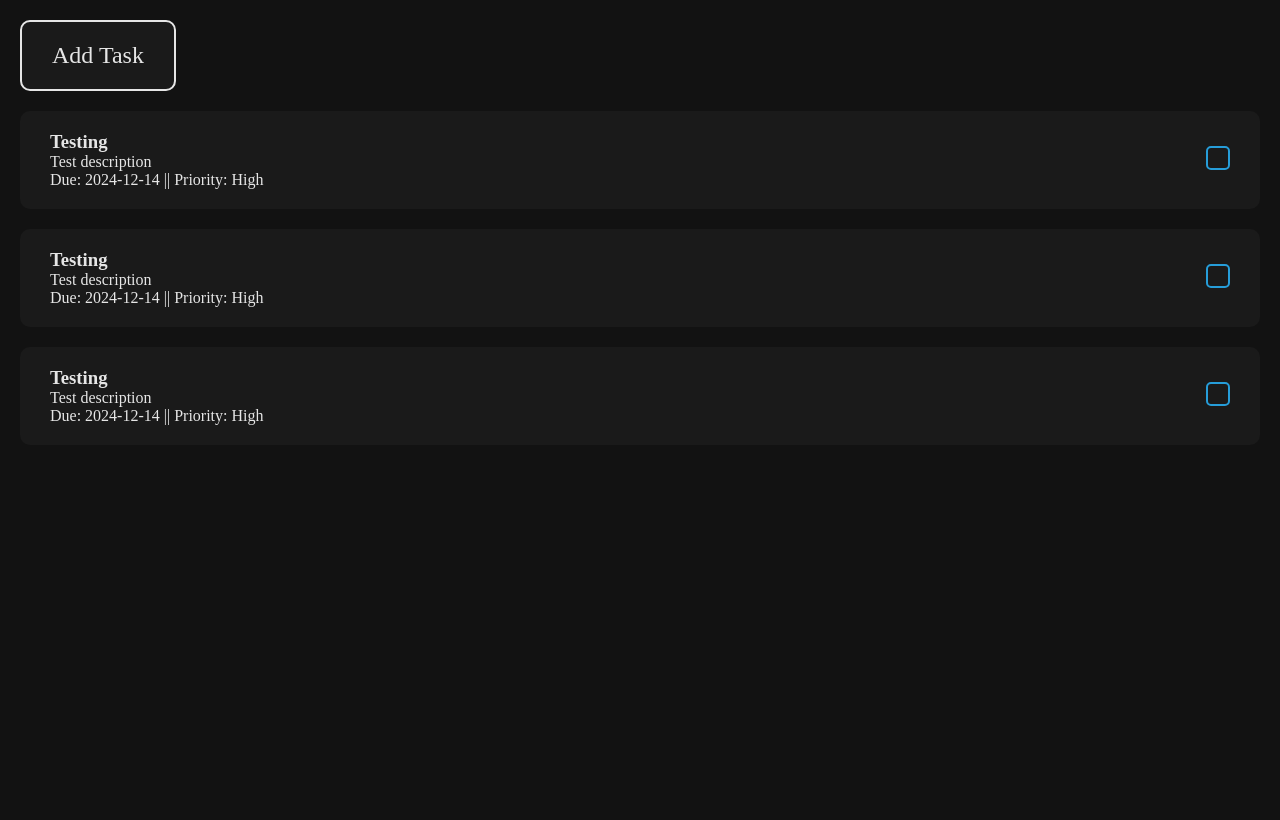
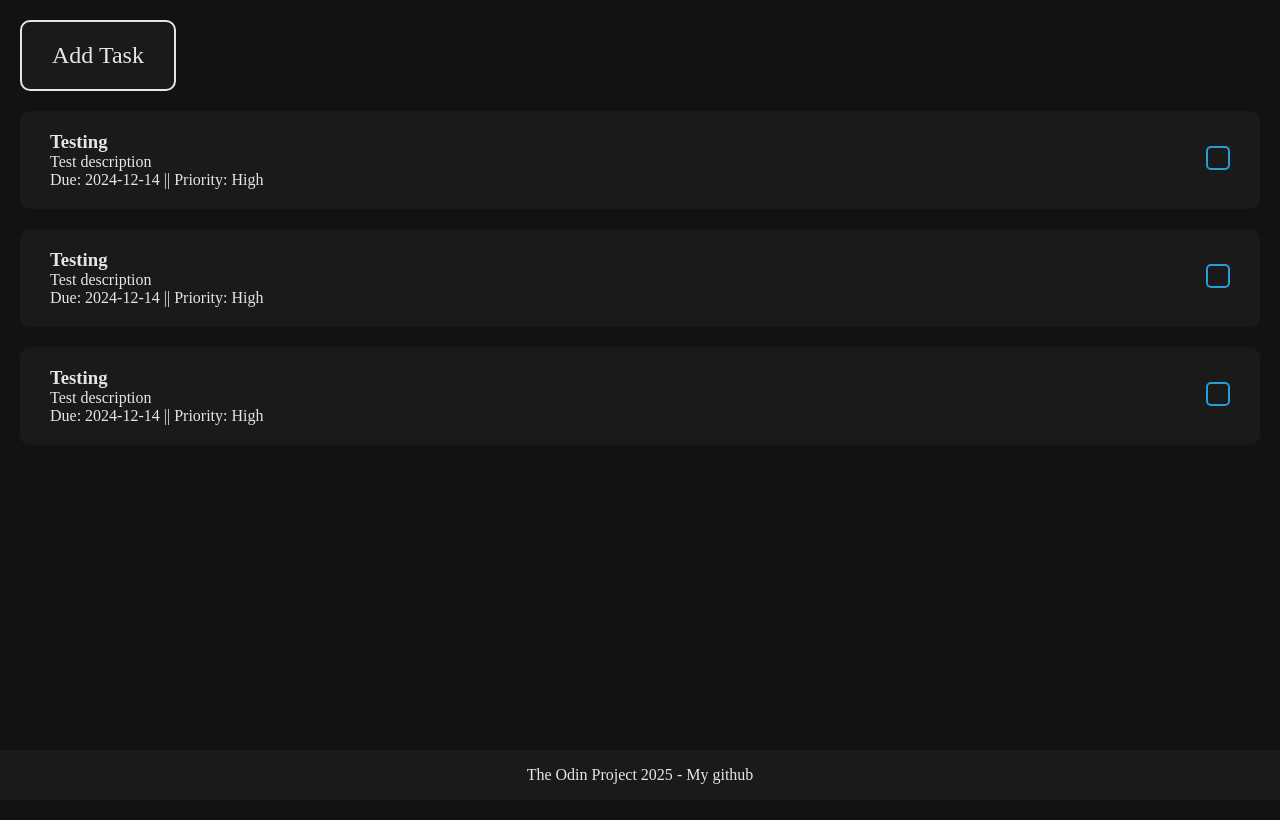
Before and after one commit to Marentxs/todo-list, a website built with webpack: page src/template.html in a window 1280 px wide. Built offline with nearby package versions, Linux system fonts and the light colour scheme.

Commit message:
add footer and remove scrollable space

```diff
--- a/src/styles.css
+++ b/src/styles.css
@@ -10,7 +10,11 @@
 
 html,
 body {
+  margin: 0;
+  padding: 0;
   height: 100%;
+  width: 100%;
+  overflow-y: auto;
 }
 
 input,
@@ -37,6 +41,9 @@
 body {
   background-color: hsl(0, 0%, 7%);
   color: hsl(0, 0%, 90%);
+  min-height: 100vh;
+  overflow-x: hidden;
+  position: relative;
 }
 
 .task-card {
@@ -103,6 +110,8 @@
   position: fixed;
   top: 0;
   left: 0;
+  right: 0;
+  bottom: 0;
   width: 100%;
   height: 100%;
   transition: all 0.2s ease-in-out;
@@ -110,6 +119,7 @@
   z-index: 1000;
   justify-content: center;
   align-items: center;
+  overflow: hidden;
 }
 
 .popup.open {
@@ -188,3 +198,24 @@
 #close:active {
   transform: translateY(0);
 }
+
+.footer {
+  position: fixed;
+  bottom: 0;
+  left: 0;
+  width: 100%;
+  text-align: center;
+  padding: 10px;
+  background-color: hsl(0, 0%, 10%);
+  padding: 1rem;
+}
+
+a {
+  color: inherit;
+  text-decoration: none;
+}
+
+a:hover {
+  text-decoration: underline;
+  color: hsl(200, 70%, 50%);
+}
--- a/src/template.html
+++ b/src/template.html
@@ -39,5 +39,17 @@
         </form>
       </div>
     </div>
+
+    <div class="footer">
+      <a
+        href="https://www.theodinproject.com/lessons/node-path-javascript-todo-list"
+        target="_blank"
+        ><span>The Odin Project 2025 </span></a
+      >
+      <span> - </span>
+      <a href="https://github.com/Marentxs" target="_blank"
+        ><span>My github</span></a
+      >
+    </div>
   </body>
 </html>
```
